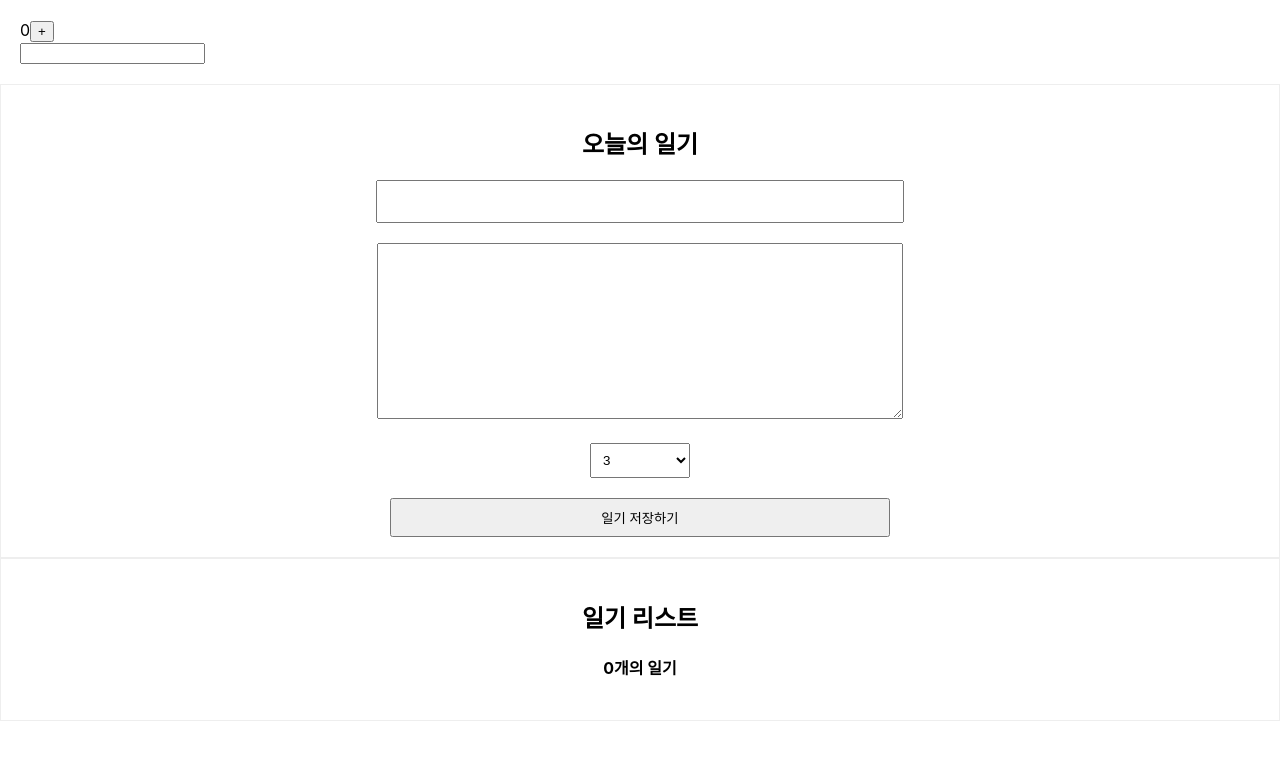
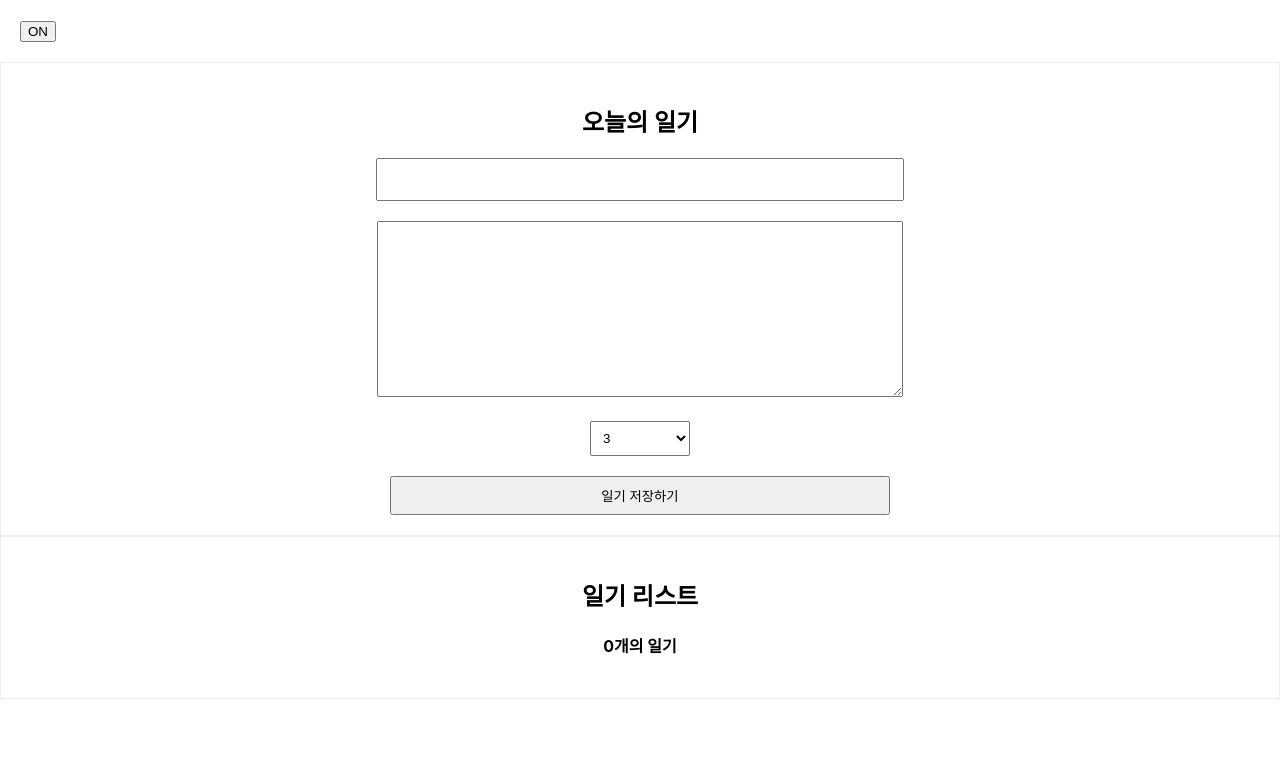
Before and after one commit to Eomjihee/Eating-piece-of-react, a React (Create React App) app in the folder Frontend/SimpleDiary/: page / in a window 1280 px wide. Shown: the top 760 px of the page. Built offline with nearby package versions, Linux system fonts and the light colour scheme; the HTML template or start-up script is replaced by a standard one.

Commit message:
6-7. unmount시 컨트롤 방법 숙지

```diff
--- a/Frontend/SimpleDiary/src/LifeCycle.js
+++ b/Frontend/SimpleDiary/src/LifeCycle.js
@@ -1,37 +1,21 @@
 import React, { useState, useEffect } from "react";
+const UnmountTest = () => {
+  useEffect(()=> {
+    console.log('[mount]');
+    return () => {
+      // unmount 시점에만 실행
+      console.log('[unmount]');
+    }
+  }, [])
+  return <div>Unmount Testing Component</div>
+}
 
 const LifeCycle = () => {
-  const [cnt, setCnt] = useState(0);
-  const [text, setText] = useState('');
-  useEffect(()=> {
-    console.log('[mount]');
-  },[])
-  /*
-  useEffect(()=> {
-    console.log('[update]');
-  })
-  */
- // 의존 배열을 잘 활용하면 감지하고 싶은 데이터만 골라 변경 감지하여 업데이트 처리 가능
-  useEffect(()=> {
-    // 배열의 값이 바뀌는 순간 콜백함수 호출
-    console.log(`[cnt update] : ${cnt}`);
-    if(cnt > 5){
-      alert('값이 5를 초과하여 초기화');
-      setCnt(0)
-    }
-  },[cnt])
-  useEffect(()=> {
-    console.log(`[text update] : ${text}`);
-  },[text])
-
+  const [isVisible, setIsVisible] = useState(false);
+  const toggleIsVisible = () => setIsVisible(!isVisible);
   return <div style={{ padding: 20 }}>
-    <div>
-      {cnt}
-      <button onClick={() => setCnt(cnt+1)}>+</button>
-    </div>
-    <div>
-      <input value={text} onChange={e => setText(e.target.value)}/>
-    </div>
+    <button onClick={toggleIsVisible}>{isVisible ? 'OFF' : 'ON'}</button>
+    {isVisible && <UnmountTest/>}
   </div>;
 };
 
```
